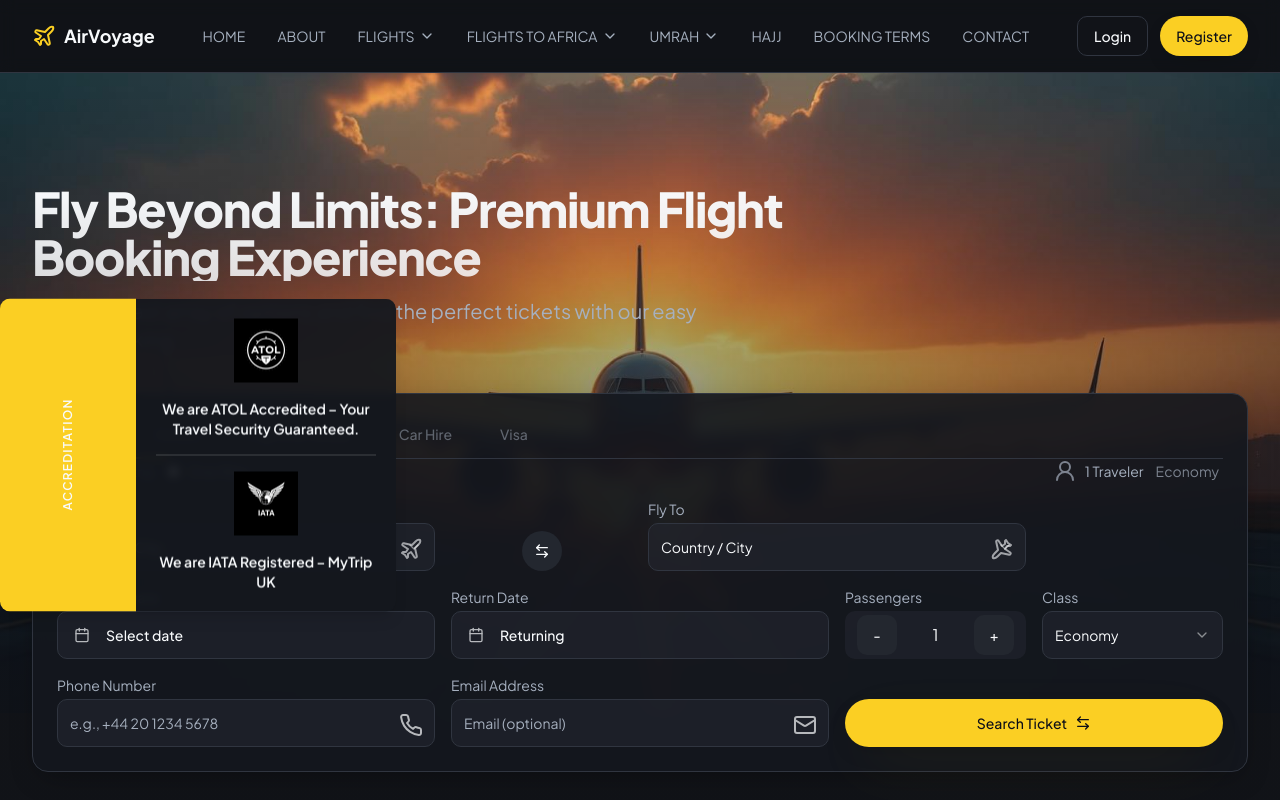
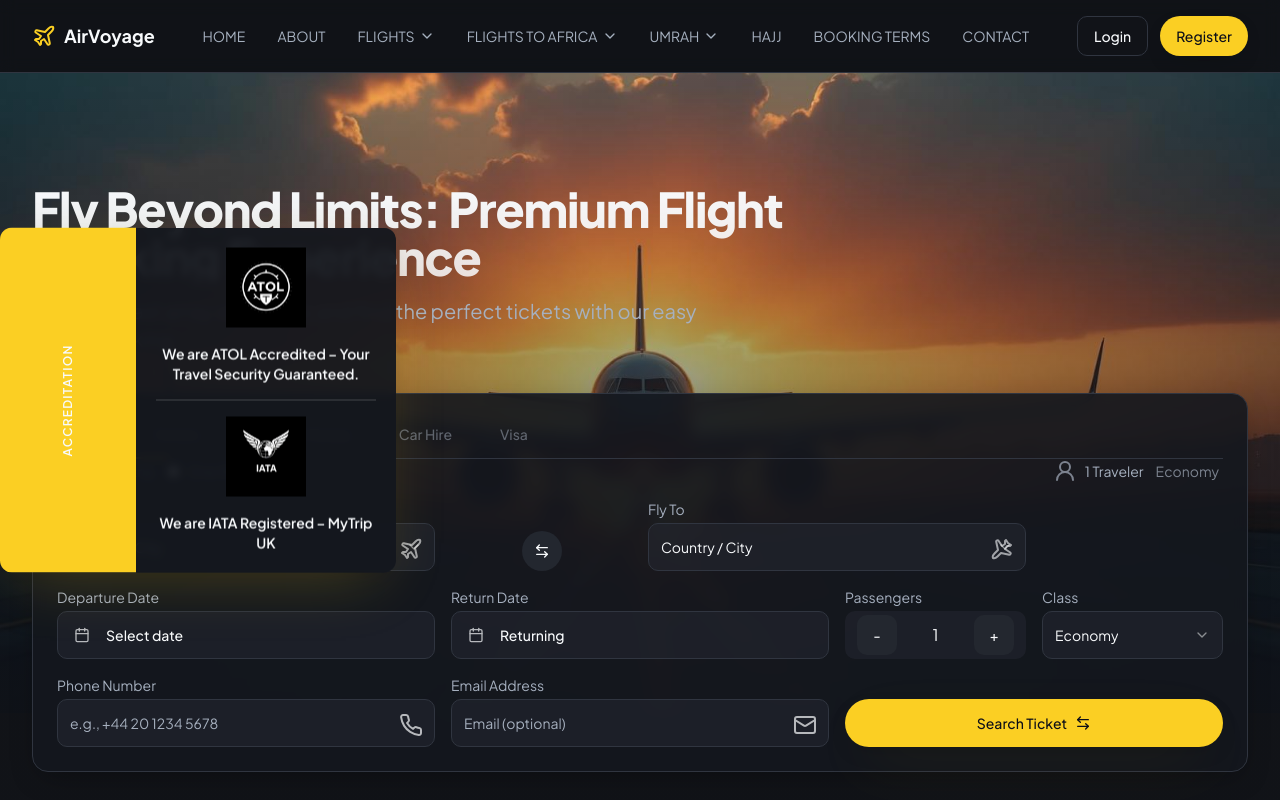
Before and after one commit to mustafazaki616/TripsCart, a React (Vite) app: page / in a window 1280 px wide. Shown: the top 800 px of the page. Built offline with nearby package versions, Linux system fonts and the light colour scheme.

Commit message:
Feat: Add expandable accreditation banner
Implement an expandable accreditation banner component. The banner will now toggle open and closed when the yellow "Accreditation" tab is clicked, matching the visual style of the provided image.

```diff
--- a/src/components/site/AccreditationBanner.tsx
+++ b/src/components/site/AccreditationBanner.tsx
@@ -1,29 +1,41 @@
 import React from "react";
 
 const AccreditationBanner: React.FC = () => {
+  const [open, setOpen] = React.useState(true);
+
   return (
     <>
-      {/* Desktop/large screens: vertical badge fixed to left side of hero, centered */}
+      {/* Desktop/large screens: fixed vertical badge on the left, vertically centered */}
       <div
-        className="hidden md:flex absolute left-0 top-1/2 -translate-y-1/2 z-20 animate-enter"
-        aria-hidden="false"
+        className="hidden md:flex fixed left-0 top-1/2 -translate-y-1/2 z-30 animate-enter"
         role="complementary"
         aria-label="Accreditation banner"
       >
-        <div className="flex items-stretch rounded-md overflow-hidden shadow-lg">
-          {/* Vertical tab */}
-          <div className="bg-primary flex items-center justify-center px-3">
+        <div className="flex items-stretch rounded-[var(--radius)] overflow-hidden shadow-elevated">
+          {/* Vertical yellow tab (toggle) */}
+          <button
+            type="button"
+            onClick={() => setOpen((v) => !v)}
+            aria-expanded={open}
+            aria-controls="accreditation-panel-desktop"
+            className="bg-primary flex items-center justify-center px-3 focus-visible:outline-none focus-visible:ring-2 focus-visible:ring-ring"
+          >
             <span className="text-foreground uppercase tracking-widest text-[10px] md:text-xs font-semibold -rotate-90 whitespace-nowrap select-none">
-              Accreditation
+              ACCREDITATION
             </span>
-          </div>
+          </button>
 
           {/* Panel */}
-          <div className="bg-card/95 backdrop-blur-sm px-4 py-4 md:px-5 md:py-5 flex flex-col items-center justify-center gap-3 md:gap-4">
+          <div
+            id="accreditation-panel-desktop"
+            className={
+              `bg-card/95 backdrop-blur-sm px-4 py-4 md:px-5 md:py-5 flex flex-col items-center justify-center gap-3 md:gap-4 transition-transform duration-300 ${open ? 'translate-x-0' : '-translate-x-full'}`
+            }
+          >
             <img
               src="/assets/images/atol-logo.webp"
               alt="ATOL Protected logo"
-              className="w-16 h-auto object-contain"
+              className="w-20 max-w-[80px] h-auto object-contain"
               loading="lazy"
               width={80}
               height={80}
@@ -35,7 +47,7 @@ const AccreditationBanner: React.FC = () => {
             <img
               src="/assets/images/iata-logo.webp"
               alt="IATA logo"
-              className="w-16 h-auto object-contain"
+              className="w-20 max-w-[80px] h-auto object-contain"
               loading="lazy"
               width={80}
               height={80}
@@ -48,18 +60,32 @@ const AccreditationBanner: React.FC = () => {
       </div>
 
       {/* Mobile/tablet: horizontal banner at bottom of hero */}
-      <div className="md:hidden absolute left-4 right-4 bottom-4 z-20 animate-enter">
-        <div className="flex items-center gap-3 rounded-md overflow-hidden shadow-lg bg-card/95 backdrop-blur-sm px-3 py-3">
-          <div className="bg-primary rounded-md px-2 py-6 flex items-center justify-center">
+      <div className="md:hidden absolute left-4 right-4 bottom-4 z-30 animate-enter">
+        <div className="flex items-stretch rounded-[var(--radius)] overflow-hidden shadow-elevated bg-card/95 backdrop-blur-sm">
+          {/* Yellow tab (toggle) */}
+          <button
+            type="button"
+            onClick={() => setOpen((v) => !v)}
+            aria-expanded={open}
+            aria-controls="accreditation-panel-mobile"
+            className="bg-primary px-2 md:px-3 py-4 flex items-center justify-center"
+          >
             <span className="text-foreground uppercase tracking-widest text-[10px] font-semibold">
-              Accreditation
+              ACCREDITATION
             </span>
-          </div>
-          <div className="flex-1 grid grid-cols-[auto,1fr] gap-x-3 gap-y-2 items-center">
+          </button>
+
+          {/* Sliding content area */}
+          <div
+            id="accreditation-panel-mobile"
+            className={`flex-1 transition-all duration-300 ${open ? 'opacity-100' : 'opacity-0 pointer-events-none'} px-3 py-3`}
+            style={{ maxHeight: open ? 500 : 0, overflow: 'hidden' }}
+          >
+            <div className="grid grid-cols-[auto,1fr] gap-x-3 gap-y-2 items-center">
               <img
                 src="/assets/images/atol-logo.webp"
                 alt="ATOL Protected logo"
-              className="w-10 h-auto object-contain"
+                className="w-16 max-w-[80px] h-auto object-contain"
                 loading="lazy"
                 width={64}
                 height={64}
@@ -71,7 +97,7 @@ const AccreditationBanner: React.FC = () => {
               <img
                 src="/assets/images/iata-logo.webp"
                 alt="IATA logo"
-              className="w-10 h-auto object-contain"
+                className="w-16 max-w-[80px] h-auto object-contain"
                 loading="lazy"
                 width={64}
                 height={64}
@@ -82,6 +108,7 @@ const AccreditationBanner: React.FC = () => {
             </div>
           </div>
         </div>
+      </div>
     </>
   );
 };
```
Lines whose indentation alone changed are shown as unchanged.
